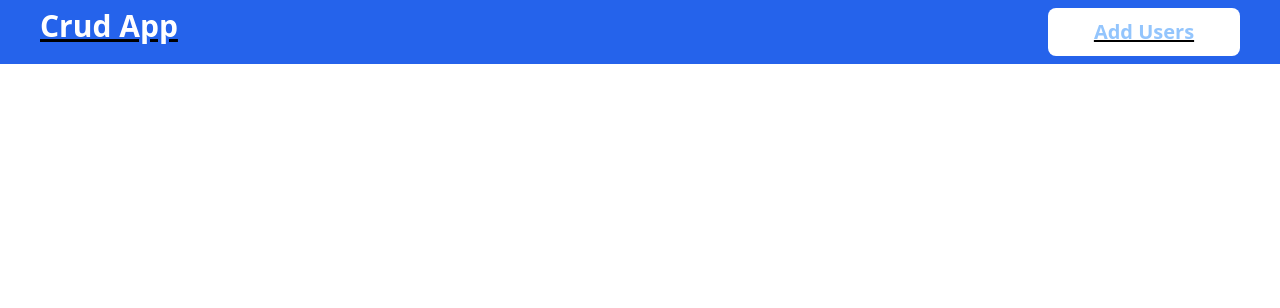
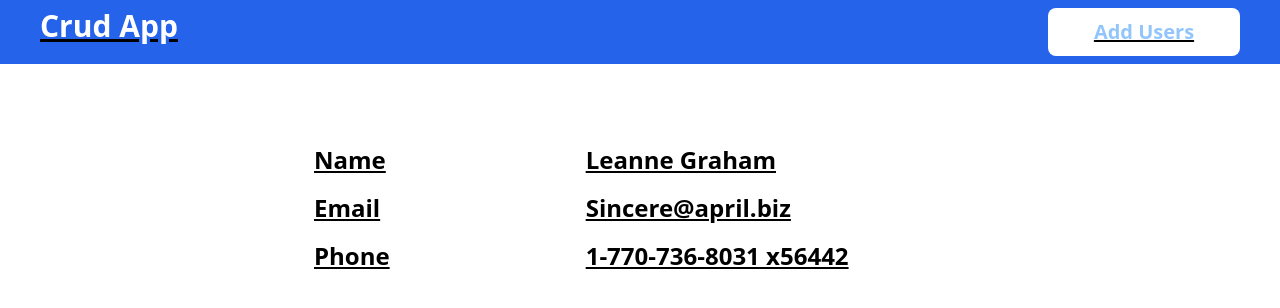
Before and after one commit to Katiechi/crudapp, a React (Create React App) app in the folder crudapp/: page /users/1 in a window 1280 px wide. Before the commit this address had no page. Shown: the top 308 px of the page. Built offline with nearby package versions, Linux system fonts and the light colour scheme; data requests are answered from the project's data file.

Commit message:
implemented the view functionality

```diff
--- a/crudapp/src/App.js
+++ b/crudapp/src/App.js
@@ -2,6 +2,7 @@ import {Route,Routes} from "react-router-dom"
 import './App.css';
 import Navbar from './pages/Navbar';
 import Home from './pages/Home';
+import User from "./pages/user/User";
 
 function App() {
   return (
@@ -11,6 +12,9 @@ function App() {
 
     <Routes>
       <Route path="/" element={<Home />}/>
+      <Route path="/users/:id" element={<User />}/>
+      <Route path="/" element={<Home />}/>
+      <Route path="/" element={<Home />}/>
     </Routes>
 
     </h1>
--- a/crudapp/src/pages/user/AddUser.js
+++ b/crudapp/src/pages/user/AddUser.js
@@ -0,0 +1,9 @@
+import React from 'react'
+
+function AddUser() {
+  return (
+    <div>AddUser</div>
+  )
+}
+
+export default AddUser
--- a/crudapp/src/pages/user/Edit.js
+++ b/crudapp/src/pages/user/Edit.js
@@ -0,0 +1,9 @@
+import React from 'react'
+
+function Edit() {
+  return (
+    <div>Edit</div>
+  )
+}
+
+export default Edit
--- a/crudapp/src/pages/user/User.js
+++ b/crudapp/src/pages/user/User.js
@@ -0,0 +1,46 @@
+import axios from 'axios'
+import React, { useEffect, useState } from 'react'
+import { useParams } from 'react-router-dom'
+
+function User() {
+
+    const [user, setUser] = useState()
+
+    useEffect(() => {
+        axios.get(`http://localhost:3003/users/${id}`)
+            .then((res) => {
+                setUser(res.data)
+            })
+    }, [])
+    const { id } = useParams()
+
+    return (
+        <div className='text-sm w-full h-full  flex justify-center items-center'>
+            {user && (
+                <>
+
+
+                    <div className='w-[700px] h-[200px] flex px-6 py-4 '>
+
+                        <div className='w-5/12 flex flex-col space-y-4 mt-16  '>
+                            <h2 className= 'text-black text-2xl '>Name</h2>
+                            <h2 className='text-black text-2xl  '>Email</h2>
+                            <h2 className='text-black text-2xl  '>Phone</h2>
+                        </div >
+
+                        <div className='w-5/12 flex flex-col space-y-4 mt-16'>
+                            <h2 className='text-black text-2xl'>{user.name}</h2>
+                            <h2 className='text-black text-2xl'>{user.email}</h2>
+                            <h2 className='text-black text-2xl'>{user.phone}</h2>
+                        </div >
+
+                    </div>
+                </>
+
+
+            )}
+        </div>
+    )
+}
+
+export default User
```
